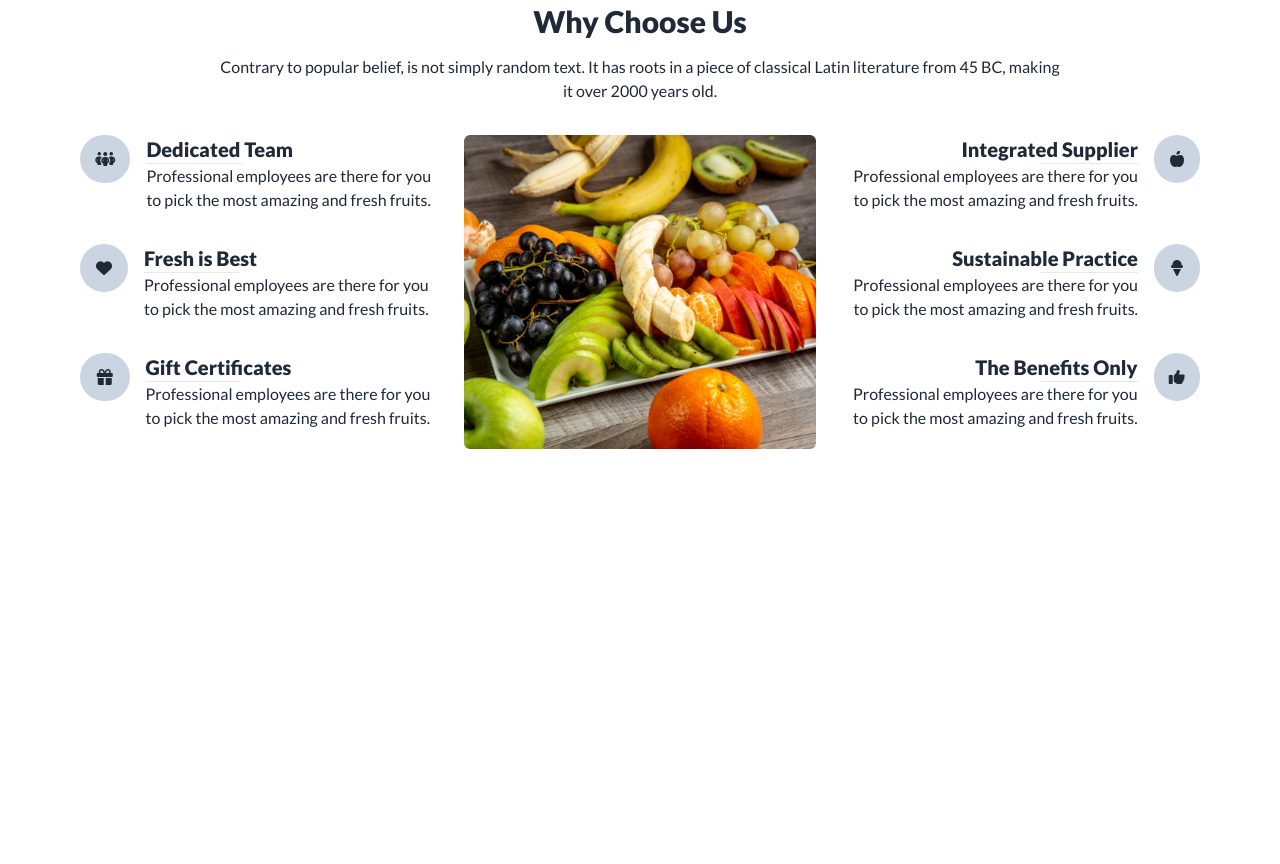
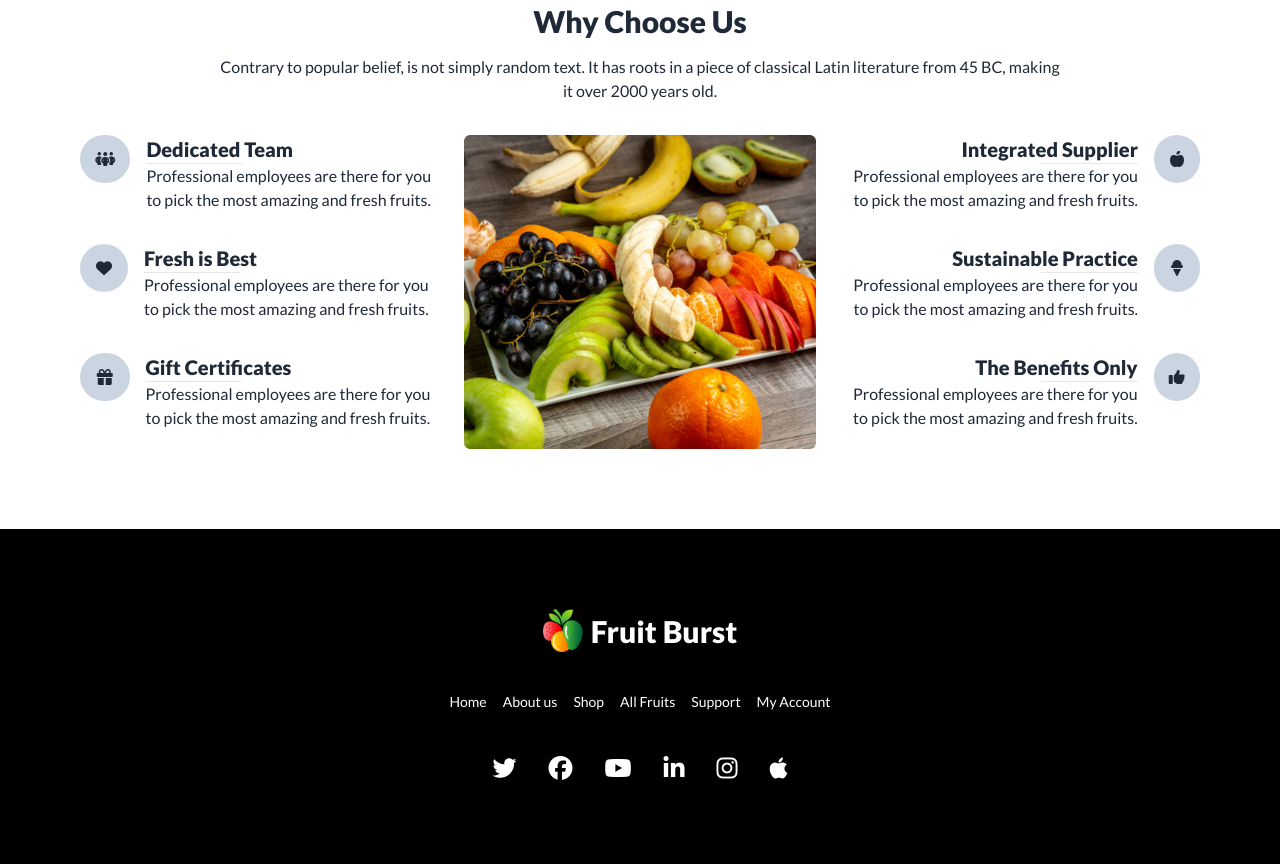
Before and after one commit to eftekher-alam/fruit-brust, a plain HTML site: page index.html in a window 1280 px wide. Shown: the part 2056-2920 px from the top of the page. Before the commit the page ends 2585 px from the top, so only its background shows below. Drawn offline with nearby package versions, Linux system fonts and the light colour scheme.

Commit message:
Fully Complete

```diff
--- a/index.html
+++ b/index.html
@@ -25,8 +25,8 @@
 
 
 
-<body class="container mx-auto  px-4 md:px-12 lg:px-20 font-lato">
-    <header>
+<body class="container mx-auto font-lato">
+    <header class="px-4 md:px-12 lg:px-20">
         <nav
             class="grid grid-cols-2 lg:grid-cols-3 md:bg-[#F85559] items-center md:py-4 md:px-6 rounded-full my-4 md:my-8">
             <!-- Nav Menu Large Start -->
@@ -60,7 +60,7 @@
                 <!-- Nav Menu Small Start -->
                 <div class="flex justify-end lg:hidden">
                     <div class="dropdown dropdown-bottom dropdown-end">
-                        <label tabindex="0" class="mr-4"><i class="fa-solid fa-bars text-2xl"></i></label>
+                        <label tabindex="0" class="mr-4"><i class="fa-solid fa-bars text-2xl md:text-white"></i></label>
                         <ul tabindex="0" class="dropdown-content z-[1] menu p-2 shadow bg-base-100 rounded-box w-52">
                             <li>
                                 <div class="flex justify-start">
@@ -193,7 +193,7 @@
         </div>
         <!-- Carousel End -->
     </header>
-    <main>
+    <main class="px-4 md:px-12 lg:px-20">
         <!-- Deal of the day start -->
         <section class="pt-10 lg:pt-28">
 
@@ -613,7 +613,35 @@
         </section>
         <!-- Why Choose Us end -->
     </main>
-    <footer></footer>
+    <footer>
+        <div class="bg-black ">
+            <div class="footer footer-center px-10 py-20 text-base-content rounded">
+                <div class="flex justify-center items-center gap-2">
+                    <img src="./images/logo.png" alt="logo" class="w-10">
+                    <h1 class="text-1xl md:text-3xl font-extrabold md:text-white">Fruit Burst</h1>
+                </div>
+                <div class="grid grid-flow-col gap-4 text-white">
+                    <a class="link link-hover">Home</a>
+                    <a class="link link-hover">About us</a>
+                    <a class="link link-hover">Shop</a>
+                    <a class="link link-hover">All Fruits</a>
+                    <a class="link link-hover">Support</a>
+                    <a class="link link-hover">My Account</a>
+                </div>
+                <div>
+                    <div class="grid grid-flow-col gap-8">
+                        <a><i class="fa-brands fa-twitter text-2xl" style="color: #ffffff;"></i></a>
+                        <a><i class="fa-brands fa-facebook text-2xl" style="color: #ffffff;"></i></a>
+                        <a><i class="fa-brands fa-youtube text-2xl" style="color: #ffffff;"></i></a>
+                        <a><i class="fa-brands fa-linkedin-in text-2xl" style="color: #ffffff;"></i></a>
+                        <a><i class="fa-brands fa-instagram text-2xl" style="color: #ffffff;"></i></a>
+                        <a><i class="fa-brands fa-apple text-2xl" style="color: #ffffff;"></i></a>
+                    </div>
+                </div>
+
+            </div>
+        </div>
+    </footer>
 </body>
 
 </html>
```
